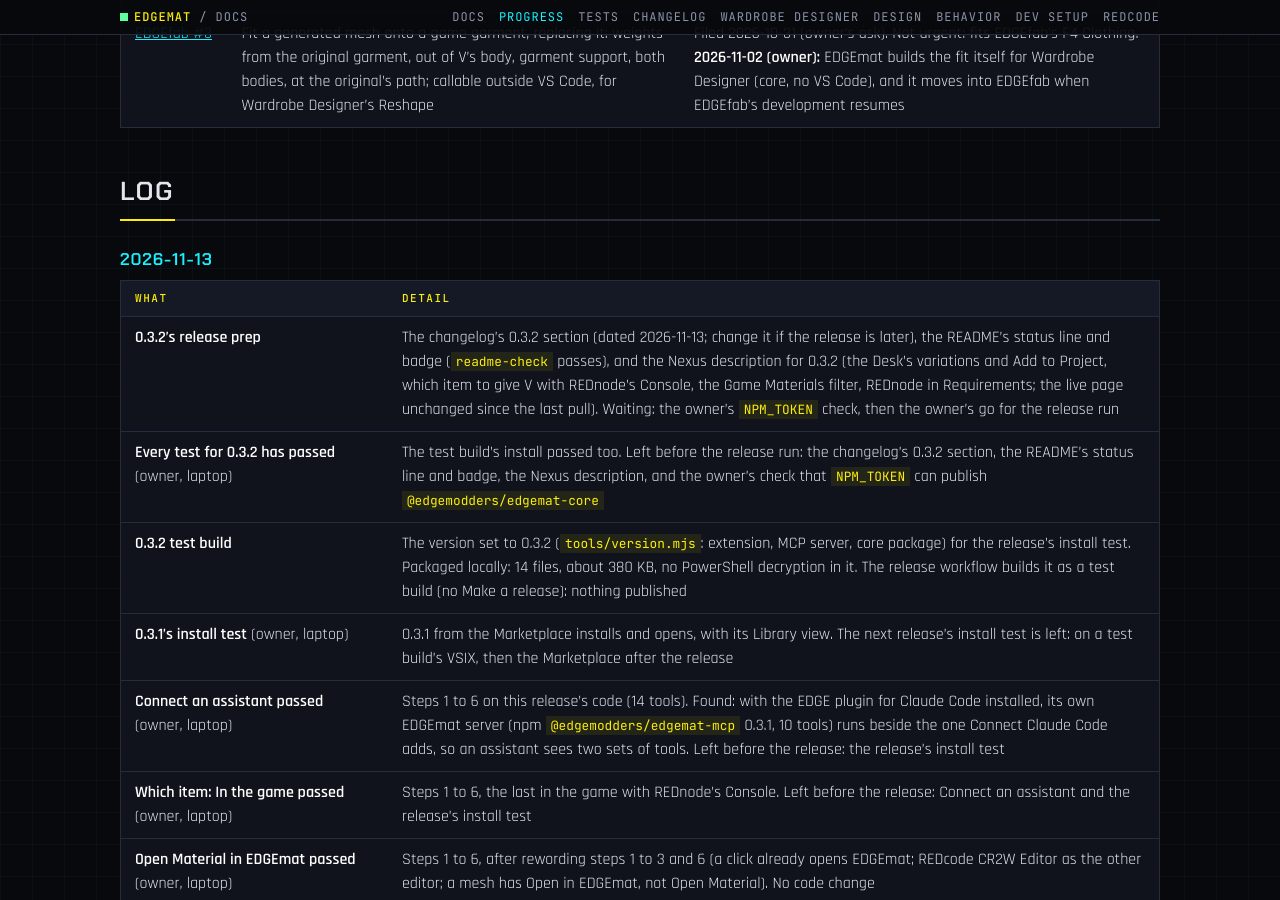
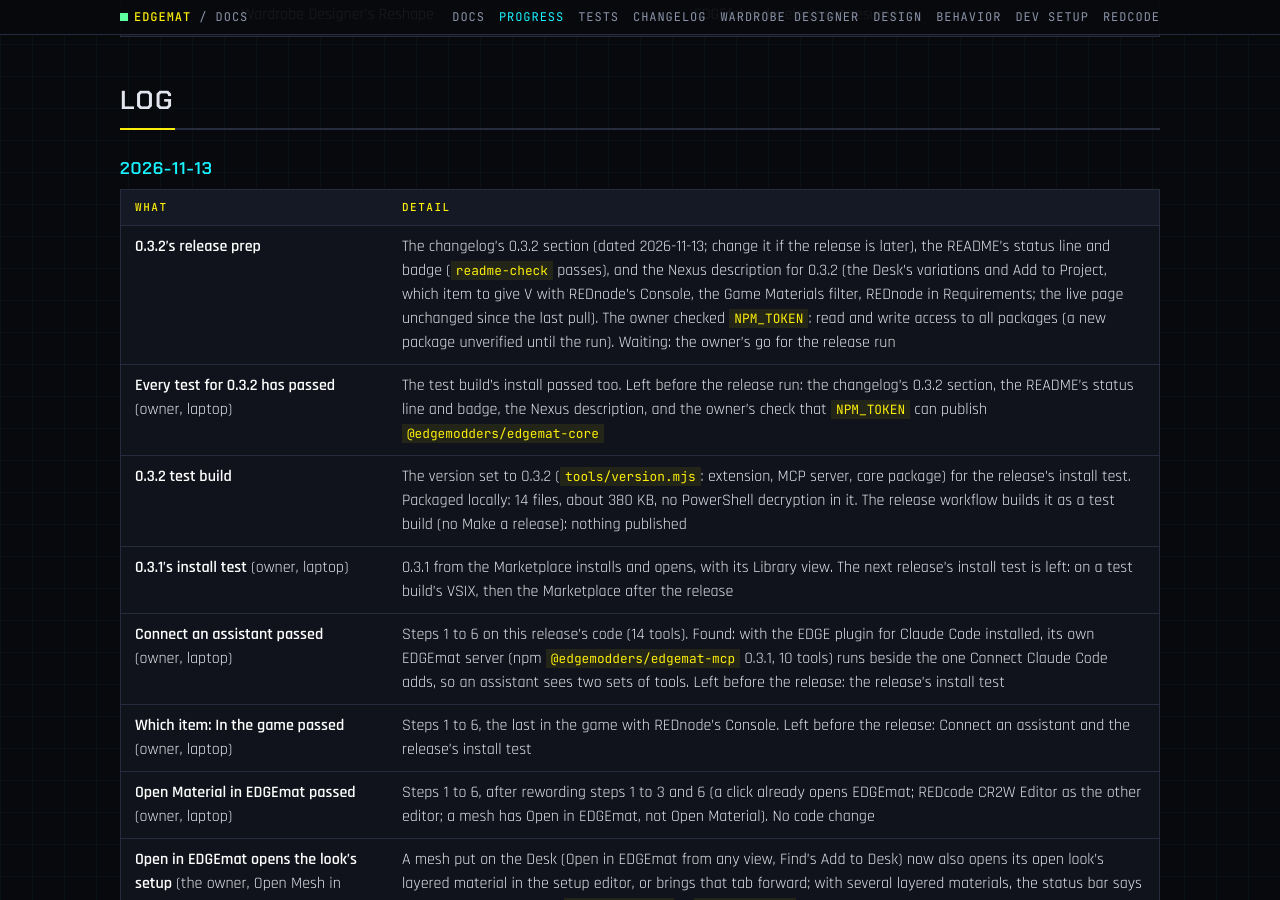
Before and after one commit to Edgemodders/EDGEmat, a Jekyll site: the page built from docs/progress.md, in a window 1280 px wide and 900 px high, scrolled down 4052 px. Built offline with Jekyll 4.4.1, drawn with Linux system fonts in a browser that asks for light colours; our own code applies the rules of GitHub Pages for plain Markdown files; some of the changed text lies outside the part shown.

Commit message:
Progress: NPM_TOKEN has write access to all packages (owner)
Co-Authored-By: Claude Opus 5.5 <noreply@anthropic.com>

```diff
--- a/docs/progress.md
+++ b/docs/progress.md
@@ -19,7 +19,6 @@ Last updated 2026-11-03.
 
 | To-do | Why | Since |
 |---|---|---|
-| Check that the npm token in the Edgemodders secret `NPM_TOKEN` may publish a new package under `@edgemodders` (on npmjs.com: the token's packages and scopes) | `@edgemodders/edgemat-core` is new at the next release; a token for `edgemat-mcp` only would refuse it, after the rest of the release is out | 2026-11-12 |
 | Delete `EDGEmat_GlowCheck.archive` from the game's `archive\pc\mod`, with the game closed | It changes the same hat as the Reshape test; the glow check is done | 2026-11-05 |
 | Run [Wardrobe Designer Reshape and keys](testing.html#wardrobe-designer-reshape-and-keys) in the game, on REDnode 0.56.1 (the dev PC has it since 2026-11-03) | W3's first version in the app; with [Wardrobe Designer install](testing.html#wardrobe-designer-install), the gate for Wardrobe Designer's first release | 2026-11-02 |
 | For Wardrobe Designer's Nexus page: three screenshots (the window beside V with the pants restyled; one item in four looks; the reshaped cowboy hat) (the Equipment-EX link, `mods/6945`, is checked) | The placeholders in `apps/wardrobe-designer/nexus/README.md` | 2026-11-03 |
@@ -60,7 +59,7 @@ Last updated 2026-11-03.
 
 | What | Detail |
 |---|---|
-| **0.3.2's release prep** | The changelog's 0.3.2 section (dated 2026-11-13; change it if the release is later), the README's status line and badge (`readme-check` passes), and the Nexus description for 0.3.2 (the Desk's variations and Add to Project, which item to give V with REDnode's Console, the Game Materials filter, REDnode in Requirements; the live page unchanged since the last pull). Waiting: the owner's `NPM_TOKEN` check, then the owner's go for the release run |
+| **0.3.2's release prep** | The changelog's 0.3.2 section (dated 2026-11-13; change it if the release is later), the README's status line and badge (`readme-check` passes), and the Nexus description for 0.3.2 (the Desk's variations and Add to Project, which item to give V with REDnode's Console, the Game Materials filter, REDnode in Requirements; the live page unchanged since the last pull). The owner checked `NPM_TOKEN`: read and write access to all packages (a new package unverified until the run). Waiting: the owner's go for the release run |
 | **Every test for 0.3.2 has passed** (owner, laptop) | The test build's install passed too. Left before the release run: the changelog's 0.3.2 section, the README's status line and badge, the Nexus description, and the owner's check that `NPM_TOKEN` can publish `@edgemodders/edgemat-core` |
 | **0.3.2 test build** | The version set to 0.3.2 (`tools/version.mjs`: extension, MCP server, core package) for the release's install test. Packaged locally: 14 files, about 380 KB, no PowerShell decryption in it. The release workflow builds it as a test build (no Make a release): nothing published |
 | **0.3.1's install test** (owner, laptop) | 0.3.1 from the Marketplace installs and opens, with its Library view. The next release's install test is left: on a test build's VSIX, then the Marketplace after the release |
```
